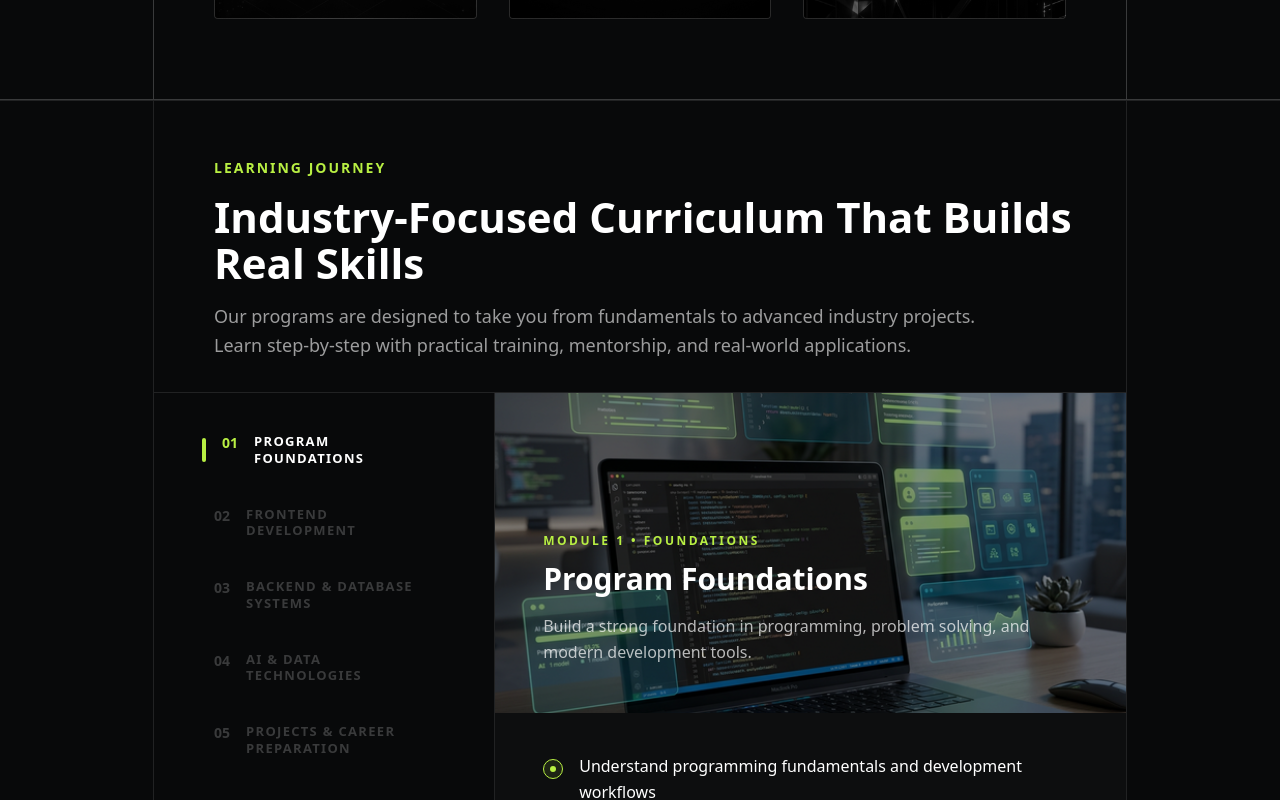
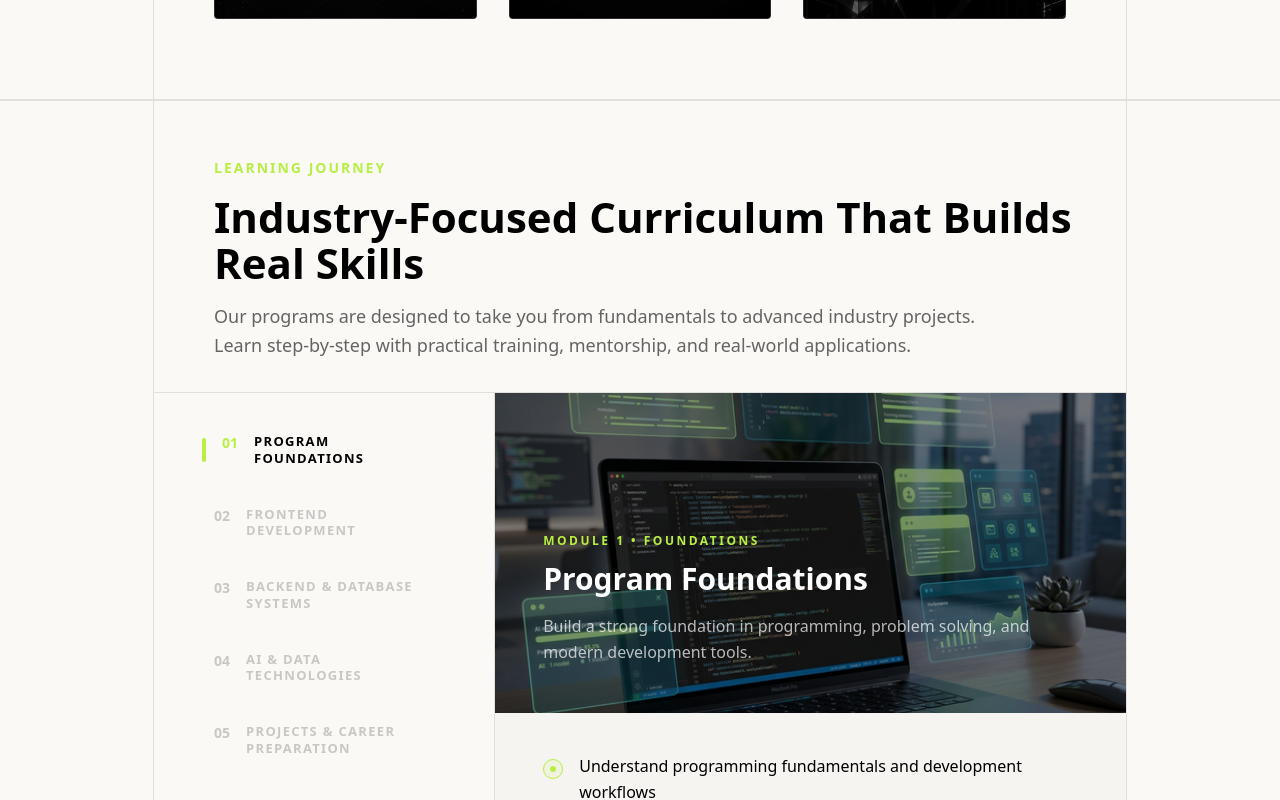
Before and after one commit to nimtechnologiez-coder/-nimacademy-landing, a Next.js app: page / in a window 1280 px wide. Shown: the part 2000-2800 px from the top of the page. Built offline with nearby package versions, Linux system fonts and the light colour scheme.

Commit message:
Implement light theme (#FAF9F6) for Programs, Learning, Tools, Explore, and FAQ sections

```diff
--- a/components/FAQ.tsx
+++ b/components/FAQ.tsx
@@ -34,22 +34,22 @@ export default function FAQ() {
   };
 
   return (
-    <div data-section-theme="dark" className="w-full font-sans bg-black" id="faq" style={{ borderTop: "1px solid rgba(255, 255, 255, 0.1)", borderBottom: "1px solid rgba(255, 255, 255, 0.1)" }}>
-      <div className="w-[90%] md:w-auto mx-auto md:mx-[153px]" style={{ borderLeft: "1px solid rgba(255, 255, 255, 0.1)", borderRight: "1px solid rgba(255, 255, 255, 0.1)" }}>
+    <div data-section-theme="light" className="w-full font-sans bg-[#FAF9F6]" id="faq" style={{ borderTop: "1px solid rgba(0, 0, 0, 0.1)", borderBottom: "1px solid rgba(0, 0, 0, 0.1)" }}>
+      <div className="w-[90%] md:w-auto mx-auto md:mx-[153px]" style={{ borderLeft: "1px solid rgba(0, 0, 0, 0.1)", borderRight: "1px solid rgba(0, 0, 0, 0.1)" }}>
         <div className="px-4 md:pl-[60px] md:pr-[60px] py-16 md:py-24">
           <div className="flex flex-col md:flex-row gap-12">
             <div className="md:w-[35%]">
               <p className="text-primary uppercase tracking-[1.75px] mb-4 text-[14px] font-bold">FREQUENTLY ASKED QUESTIONS</p>
-              <h2 className="text-white text-[30px] md:text-[38px] font-bold leading-[120%] pr-4 uppercase tracking-tighter">Everything You Need to Know About <span className="text-primary italic">NIM Academy</span></h2>
+              <h2 className="text-black text-[30px] md:text-[38px] font-bold leading-[120%] pr-4 uppercase tracking-tighter">Everything You Need to Know About <span className="text-primary italic">NIM Academy</span></h2>
             </div>
             <div className="md:w-[65%] space-y-4">
               {FAQS.map((faq, idx) => {
                 const isOpen = openIndex === idx;
                 return (
-                  <div key={idx} className="border border-white/10 bg-white/[0.03] rounded-[2px] overflow-hidden group hover:border-white/20 transition-colors">
+                  <div key={idx} className="border border-black/10 bg-black/[0.03] rounded-[2px] overflow-hidden group hover:border-black/20 transition-colors">
                     <button
                       onClick={() => toggleFAQ(idx)}
-                      className="w-full flex justify-between items-center p-6 py-5 text-left font-bold text-[16px] md:text-[18px] transition-colors hover:bg-white/[0.02] text-white"
+                      className="w-full flex justify-between items-center p-6 py-5 text-left font-bold text-[16px] md:text-[18px] transition-colors hover:bg-black/[0.02] text-black"
                     >
                       <span className="pr-8">{faq.question}</span>
                       <span
@@ -67,7 +67,7 @@ export default function FAQ() {
                           exit={{ height: 0, opacity: 0 }}
                           transition={{ duration: 0.3, ease: "easeInOut" }}
                         >
-                          <div className="p-6 pt-0 text-white/60 text-base md:text-lg leading-relaxed">
+                          <div className="p-6 pt-0 text-black/60 text-base md:text-lg leading-relaxed">
                             {faq.answer}
                           </div>
                         </motion.div>
--- a/components/ProgramSkills.tsx
+++ b/components/ProgramSkills.tsx
@@ -39,7 +39,7 @@ const skills = [
 
 export default function ProgramSkills() {
   return (
-    <section className="w-full bg-[#08090A] font-sans border-y border-white/20">
+    <section className="w-full bg-[#FAF9F6] font-sans border-y border-black/10">
       <style jsx>{`
         @media (max-width: 767px) {
           .skill-card {
@@ -53,16 +53,16 @@ export default function ProgramSkills() {
         }
       `}</style>
 
-      <div className="w-[90%] md:w-auto mx-auto md:mx-[153px] border-x border-white/20">
+      <div className="w-[90%] md:w-auto mx-auto md:mx-[153px] border-x border-black/10">
         <div className="px-4 md:px-0 md:pl-[60px] md:pr-[60px] pt-8 pb-20">
           <div className="mb-14">
             <p className="text-primary text-[14px] tracking-[2px] leading-[160%] font-bold uppercase mb-4">
               OUR PROGRAMS
             </p>
-            <h2 className="text-white text-[32px] md:text-[48px] leading-[1.1] font-bold max-w-4xl">
+            <h2 className="text-black text-[32px] md:text-[48px] leading-[1.1] font-bold max-w-4xl">
               Programs Designed for the Future of Technology
             </h2>
-            <p className="text-white/50 text-base md:text-xl mt-6 max-w-3xl leading-relaxed">
+            <p className="text-black/50 text-base md:text-xl mt-6 max-w-3xl leading-relaxed">
               Learn cutting-edge technologies with hands-on training, real industry projects, and expert mentorship designed to launch your career in the modern tech ecosystem.
             </p>
           </div>
--- a/components/Schedule.tsx
+++ b/components/Schedule.tsx
@@ -134,16 +134,16 @@ export default function Schedule() {
   };
 
   return (
-    <section id="curriculum" className="w-full bg-[#08090A] font-sans border-y border-white/10">
-      <div className="w-[90%] md:w-auto mx-auto md:mx-[153px] border-x border-white/10">
-        <div className="z-10 bg-[#08090A] px-4 md:px-0 md:pl-[60px] pt-14 pb-8 border-b border-white/10">
+    <section id="curriculum" className="w-full bg-[#FAF9F6] font-sans border-y border-black/10">
+      <div className="w-[90%] md:w-auto mx-auto md:mx-[153px] border-x border-black/10">
+        <div className="z-10 bg-[#FAF9F6] px-4 md:px-0 md:pl-[60px] pt-14 pb-8 border-b border-black/10">
           <p className="text-primary text-[14px] tracking-[2px] font-bold uppercase mb-4">
             LEARNING JOURNEY
           </p>
-          <h2 className="text-white text-[30px] md:text-[42px] leading-[1.1] font-bold">
+          <h2 className="text-black text-[30px] md:text-[42px] leading-[1.1] font-bold">
             Industry-Focused Curriculum That Builds Real Skills
           </h2>
-          <p className="text-white/60 text-base md:text-lg mt-4 max-w-3xl leading-relaxed">
+          <p className="text-black/60 text-base md:text-lg mt-4 max-w-3xl leading-relaxed">
             Our programs are designed to take you from fundamentals to advanced industry projects. Learn step-by-step with practical training, mentorship, and real-world applications.
           </p>
         </div>
@@ -159,8 +159,8 @@ export default function Schedule() {
                   className={cn(
                     "flex gap-4 transition-all duration-500 text-left group w-full relative py-2",
                     activeTab === index
-                      ? "text-white translate-x-2"
-                      : "text-white/20 hover:text-white/40"
+                      ? "text-black translate-x-2"
+                      : "text-black/20 hover:text-black/40"
                   )}
                 >
                   {activeTab === index && (
@@ -182,7 +182,7 @@ export default function Schedule() {
           </div>
 
           {/* Content Sections */}
-          <div className="md:w-[65%] border-l border-white/10">
+          <div className="md:w-[65%] border-l border-black/10">
             <div className="p-0">
               {scheduleItems.map((item, index) => (
                 <div
@@ -190,8 +190,8 @@ export default function Schedule() {
                   ref={(el) => { itemRefs.current[index] = el; }}
                   data-index={index}
                   className={cn(
-                    "curriculum-card border-b border-white/10 last:border-b-0 transition-all duration-700",
-                    activeTab === index ? "bg-white/[0.02]" : ""
+                    "curriculum-card border-b border-black/10 last:border-b-0 transition-all duration-700",
+                    activeTab === index ? "bg-black/[0.02]" : ""
                   )}
                 >
                   <div className="relative h-[240px] md:h-[320px] overflow-hidden group">
@@ -225,16 +225,16 @@ export default function Schedule() {
                       <div key={pIndex} className="flex items-start gap-4 group/point">
                         <div className={cn(
                           "mt-1.5 w-5 h-5 rounded-full border flex items-center justify-center flex-shrink-0 transition-all duration-500",
-                          activeTab === index ? "border-primary bg-primary/10" : "border-white/10"
+                          activeTab === index ? "border-primary bg-primary/10" : "border-black/10"
                         )}>
                           <div className={cn(
                             "w-1.5 h-1.5 rounded-full transition-all duration-500",
-                            activeTab === index ? "bg-primary" : "bg-white/10"
+                            activeTab === index ? "bg-primary" : "bg-black/10"
                           )} />
                         </div>
                         <p className={cn(
                           "text-sm md:text-base leading-relaxed transition-all duration-500",
-                          activeTab === index ? "text-white font-medium" : "text-white/50"
+                          activeTab === index ? "text-black font-medium" : "text-black/50"
                         )}>
                           {point}
                         </p>
--- a/components/ToolsGrid.tsx
+++ b/components/ToolsGrid.tsx
@@ -47,10 +47,10 @@ export default function ToolsGrid() {
 
   return (
     <section
-      data-section-theme="dark"
-      className="w-full bg-black font-sans relative border-y border-white/10 py-16 md:py-24 overflow-hidden"
+      data-section-theme="light"
+      className="w-full bg-[#FAF9F6] font-sans relative border-y border-black/10 py-16 md:py-24 overflow-hidden"
     >
-      <div className="w-[90%] md:w-auto mx-auto md:mx-[153px] relative md:border-x border-white/10">
+      <div className="w-[90%] md:w-auto mx-auto md:mx-[153px] relative md:border-x border-black/10">
         <div className="px-4 md:px-0 md:pl-[60px] md:pr-[60px] relative z-10">
 
           {/* Header */}
@@ -58,10 +58,10 @@ export default function ToolsGrid() {
             <p className="text-primary text-[14px] tracking-[2px] font-bold uppercase mb-4">
               TECHNOLOGIES YOU WILL MASTER
             </p>
-            <h2 className="text-white text-[30px] md:text-[48px] leading-[1.1] font-bold max-w-4xl">
+            <h2 className="text-black text-[30px] md:text-[48px] leading-[1.1] font-bold max-w-4xl">
               Master the Tools Powering the Future of Technology
             </h2>
-            <p className="hidden md:block text-white/60 text-lg md:text-xl mt-6 max-w-3xl leading-relaxed">
+            <p className="hidden md:block text-black/60 text-lg md:text-xl mt-6 max-w-3xl leading-relaxed">
               At NIM Academy, you don't just learn theory. You work with the same tools used by professional developers, data analysts, and AI engineers in real-world projects.
             </p>
           </div>
@@ -133,16 +133,16 @@ export default function ToolsGrid() {
                 {TOOLS.slice(rowIndex * 5, (rowIndex + 1) * 5).map((tool) => (
                   <div
                     key={tool.id}
-                    className="relative h-[140px] bg-white/[0.03] hover:bg-white/10 transition-all duration-300 border border-white/10 hover:border-white/20 rounded-2xl overflow-hidden cursor-pointer flex flex-col items-center justify-center p-4 group"
+                    className="relative h-[140px] bg-black/[0.03] hover:bg-black/10 transition-all duration-300 border border-black/10 hover:border-black/20 rounded-2xl overflow-hidden cursor-pointer flex flex-col items-center justify-center p-4 group"
                   >
                     <div className="w-14 h-14 mb-2 group-hover:-translate-y-2 transition-transform duration-300 relative">
                       <img
                         src={tool.logo}
                         alt={tool.name}
-                        className={`object-contain w-full h-full ${tool.isDark ? 'invert grayscale brightness-200' : ''}`}
+                        className={`object-contain w-full h-full ${tool.isDark ? '' : ''}`}
                       />
                     </div>
-                    <div className="text-white/60 font-medium text-sm transition-opacity duration-300 group-hover:opacity-0">
+                    <div className="text-black/60 font-medium text-sm transition-opacity duration-300 group-hover:opacity-0">
                       {tool.name}
                     </div>
 
@@ -160,7 +160,7 @@ export default function ToolsGrid() {
             {/* Empty Spacer Row (Design Requirement) */}
             <div className="grid grid-cols-5 gap-6 h-[80px] opacity-20 mt-8">
               {[1, 2, 3, 4, 5].map((i) => (
-                <div key={`spacer-${i}`} className="bg-transparent border border-white/20 border-dashed rounded-2xl"></div>
+                <div key={`spacer-${i}`} className="bg-transparent border border-black/20 border-dashed rounded-2xl"></div>
               ))}
             </div>
 
```
Also changed, not shown: components/AdvancedPrograms.tsx (+6 -6 lines).
